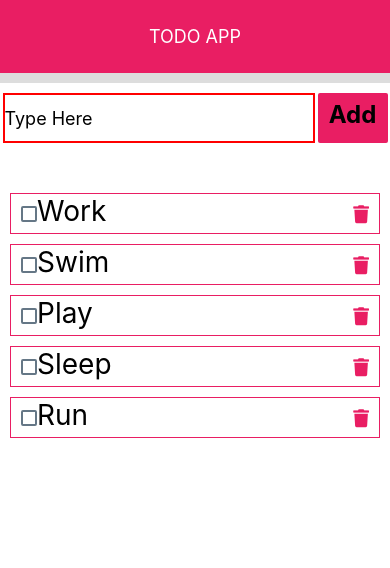
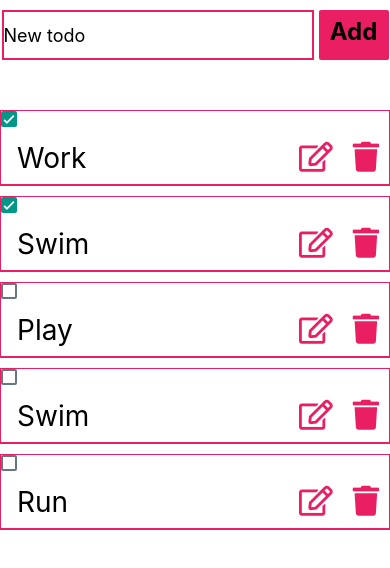
Before and after one commit to DumbWaysStudent/DW12VF3L1_todolist, a React Native app: screen / in a window 390 px wide. Shown: the top 568 px of the page. Built offline with nearby package versions, Linux system fonts and the light colour scheme.

Commit message:
update data

```diff
--- a/App.js
+++ b/App.js
@@ -7,44 +7,84 @@ class Add extends Component {
   constructor(props) {
     super(props)
 
-    //list data
     this.state = {
       datas: [
-        {id: 1, name: 'Work', done: false},
-        {id: 2, name: 'Swim', done: false},
-        {id: 3, name: 'Play', done: false},
-        {id: 4, name: 'Sleep', done: false},
-        {id: 5, name: 'Run', done: false},
+        {id:1, name:'Work', done: true },
+        {id:2, name:'Swim', done: true },
+        {id:3, name:'Play', done: false },
+        {id:4, name:'Swim', done: false },
+        {id:5, name:'Run', done: false },
       ],
       data: '',
+      titleBtn: 'Add',
+      editItem: 0,
+      editName:''
     }
   }
+  viewList = () => {
+    return this.state.datas.map((item) => {
+      return (
+        <ScrollView>
+          <View style={styles.direcL}>
+              <CheckBox
+                value={item.done}
+                onValueChange={() => this.onHandleCheckbox(item.id)}
+              />
 
-  //Buat View List
-  viewLists = () => {
-    return this.state.datas.map((item, index) => {
-      return(
-        <View style={{flexDirection: "row", flex: 1, borderWidth: 1, borderColor: "#E91E63", justifyContent: "space-between", alignItems: "center", paddingHorizontal: 10, marginBottom: 10, marginHorizontal: 10}}>
+              <Text style={styles.textList}>
+                {item.name}
+              </Text>
 
-          <View style={{ flexDirection: "row", alignItems:'center' }}>
-            <CheckBox
-              style={styles.check}
-              value={item.done}
-              onValueChange={() => this.onHandleCheckbox(item.id)}
-            />
-            <Text style={styles.textList}>{item.name}</Text>
+              <TouchableOpacity onPress={() => this.onHandledEdit(item.id, item.name)}>
+                <Fa name='edit' style={styles.btnAdd} />
+              </TouchableOpacity>
+
+              <TouchableOpacity onPress={() => this.onHandleDelete(item.id)}>
+                <Fa name='trash' style={styles.btnDel} />
+              </TouchableOpacity>
           </View>
-
-          <TouchableOpacity onPress={() => this.onDelete(item.id)} >
-            <Fa name='trash' size={18} color='#E91E63' />
-          </TouchableOpacity>
-
-        </View>
-      )
+        </ScrollView>
+      );
     })
   }
 
-  //Cheklist
+  onHandleAdd = (text) => {
+    this.setState({data: text})
+  }
+
+  onHandleBtn = (input) =>{
+      if(this.state.data !== ''){
+        if(input == 'Add'){
+            let tambah = this.state.datas.length,
+            newInput = [{
+                id: tambah + 1,
+                name : this.state.data,
+                done : false
+            }]
+            this.setState({datas: [...this.state.datas, ...newInput]});
+            this.setState({data:''})
+        }else if(input == 'Edit'){
+          let name = this.state.editName
+          let index = this.state.datas.findIndex((x) => x.name == name)
+            this.setState((state) => {
+              return state.datas[index].name = state.data
+            })
+            this.setState({data: '', titleBtn: 'Add'})
+        }
+      }else{
+          alert('Field Tidak Boleh Kosong')
+      }
+
+  }
+
+  onHandleDelete = (id) =>{
+    this.setState({
+        datas: this.state.datas.filter((datas) => {
+          return datas.id !== id
+        })
+    })
+  }
+
   onHandleCheckbox = (id) =>{
     let index = this.state.datas.findIndex((item) => item.id == id);
     if (this.state.datas[index].done == false) {
@@ -58,37 +98,9 @@ class Add extends Component {
     }
   }
 
-  //hapus data
-  onDelete = (id) =>{
-    this.setState({
-        datas: this.state.datas.filter((datas) => {
-          return datas.id !== id
-        })
-    })
-  }
-
-  //inputan data
-  onHandleAdd = (text) => {
-    this.setState({data: text})
-  }
-
-  //masukkan inputan data ke list
-  inputBtn = () =>{
-    if(this.state.data !== ''){
-      let addItem = this.state.datas.length,
-      newInput = [{
-        id: addItem + 1,
-        name: this.state.data,
-        done: false
-      }]
-
-      this.setState({datas: [...this.state.datas, ...newInput]});
-      this.setState({data: ''})
-
-    }else{
-      alert('Field can not be empty')
-    }
-
+  onHandledEdit = (id, name) =>{
+    this.setState({data : name, titleBtn: 'Edit', editName: name})
+    this.setState({editItem: (id -1)})
   }
 
 
@@ -98,26 +110,25 @@ class Add extends Component {
 
       <View>
 
-        <View style={styles.header}>
-          <Text style={styles.headerText}>TODO APP</Text>
-        </View>
-
         <View style={styles.direc}>
 
-          <TextInput style={styles.inputTxt} placeholder='Type Here' type='text' onChangeText={(text) => this.onHandleAdd(text)} value={this.state.data}
+          <TextInput style={styles.inputTxt}
+            placeholder='New todo'
+            type='text'
+            onChangeText={(text) => this.onHandleAdd(text)} value={this.state.data}
           />
 
-          <TouchableOpacity style={styles.button}>
-              <Text style={styles.textButton} onPress={this.inputBtn} >Add</Text>
+          <TouchableOpacity style={styles.btn}>
+              <Text
+              style={styles.textOne}
+              onPress={() => this.onHandleBtn(this.state.titleBtn)}
+              >{this.state.titleBtn}</Text>
           </TouchableOpacity>
 
 
         </View>
 
-        <ScrollView>
-          {this.viewLists()}
-        </ScrollView>
-
+        {this.viewList()}
 
       </View>
 
@@ -128,45 +139,29 @@ class Add extends Component {
 }
 
 const styles = StyleSheet.create({
-  header: {
-    backgroundColor: '#E91E63',
-    alignItems: 'center',
-    justifyContent: 'center',
-    borderBottomWidth: 10,
-    borderBottomColor: '#ddd'
-  },
-
-  headerText: {
-    color: 'white',
-    fontSize: 18,
-    padding: 26,
-  },
-
   textList: {
     fontSize: 28,
-    marginBottom: 5,
+    flex:8,
+    paddingTop:30,
   },
-
   inputTxt:{
     width:'80%',
-    borderColor:'red',
-    marginRight: 3,
-    marginTop: 10,
+    borderColor:'#E91E63',
     height:50,
     borderWidth:2,
     fontSize:18,
+    marginTop:10,
+    marginRight:5,
 
   },
-  button:{
+  btn:{
     borderRadius:2,
     backgroundColor:'#E91E63',
-    marginTop: 10,
-    height:50,
     width:70,
     height:50,
+    marginTop:10,
   },
-
-  textButton:{
+  textOne:{
     textAlign:'center',
     justifyContent:'center',
     fontWeight:'bold',
@@ -179,7 +174,37 @@ const styles = StyleSheet.create({
     paddingBottom:50,
     alignItems:'center',
 
+
   },
+  direcL:{
+      flexDirection:'row',
+      borderBottomWidth:2,
+      borderWidth: 1,
+      marginBottom: 10,
+      borderColor: '#E91E63',
+  },
+  btnDel:{
+      fontSize:30,
+      marginTop:20,
+      padding:10,
+      color:'#E91E63',
+
+  },
+  btnAdd:{
+    fontSize:30,
+    marginTop:20,
+    padding:10,
+    color:'#E91E63',
+
+},
+  txtEdDl:{
+      textAlign:'center',
+      paddingTop:7,
+  },
+  check:{
+    marginTop:35,
+  }
 })
 
+
 export default Add;
```
